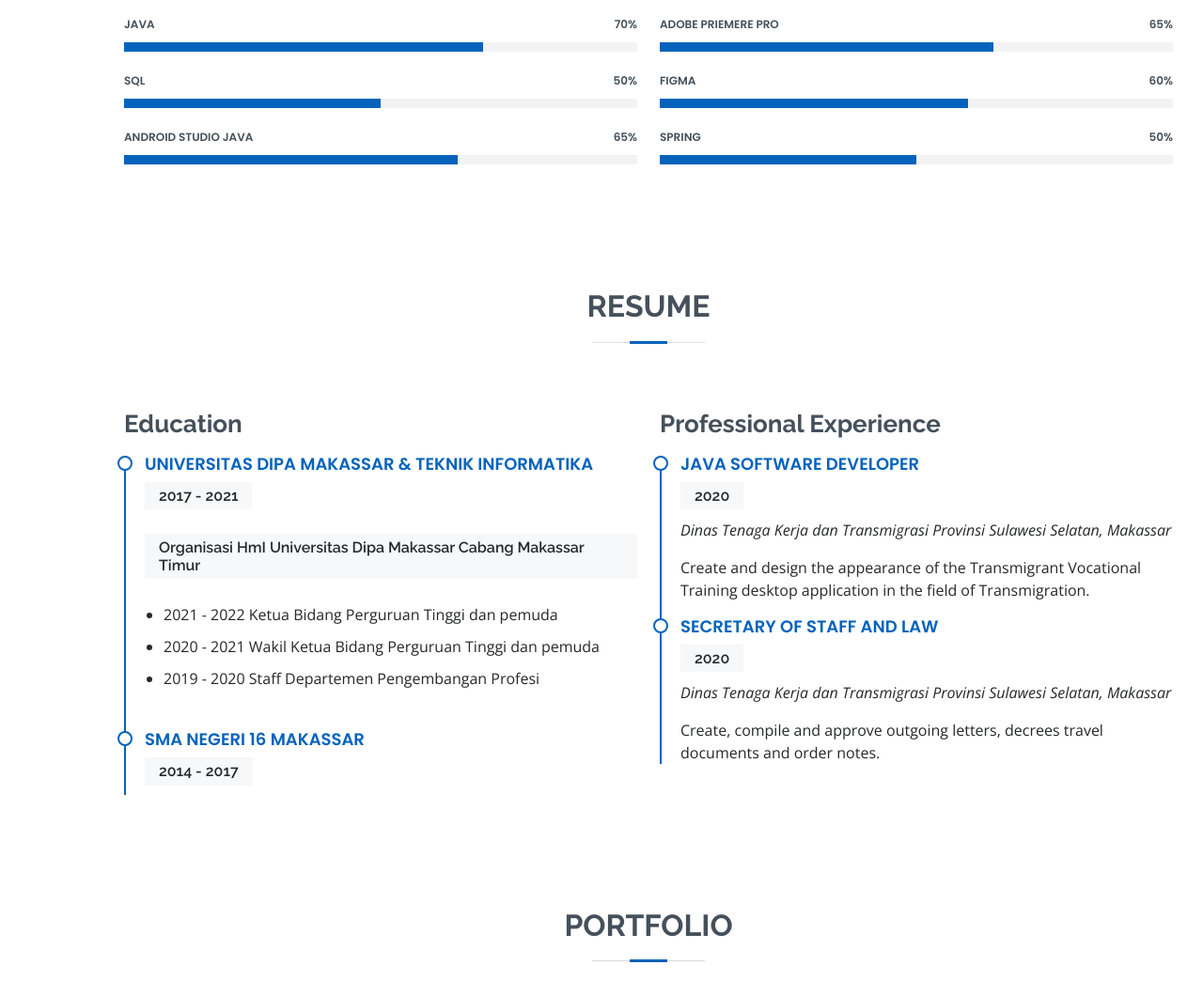
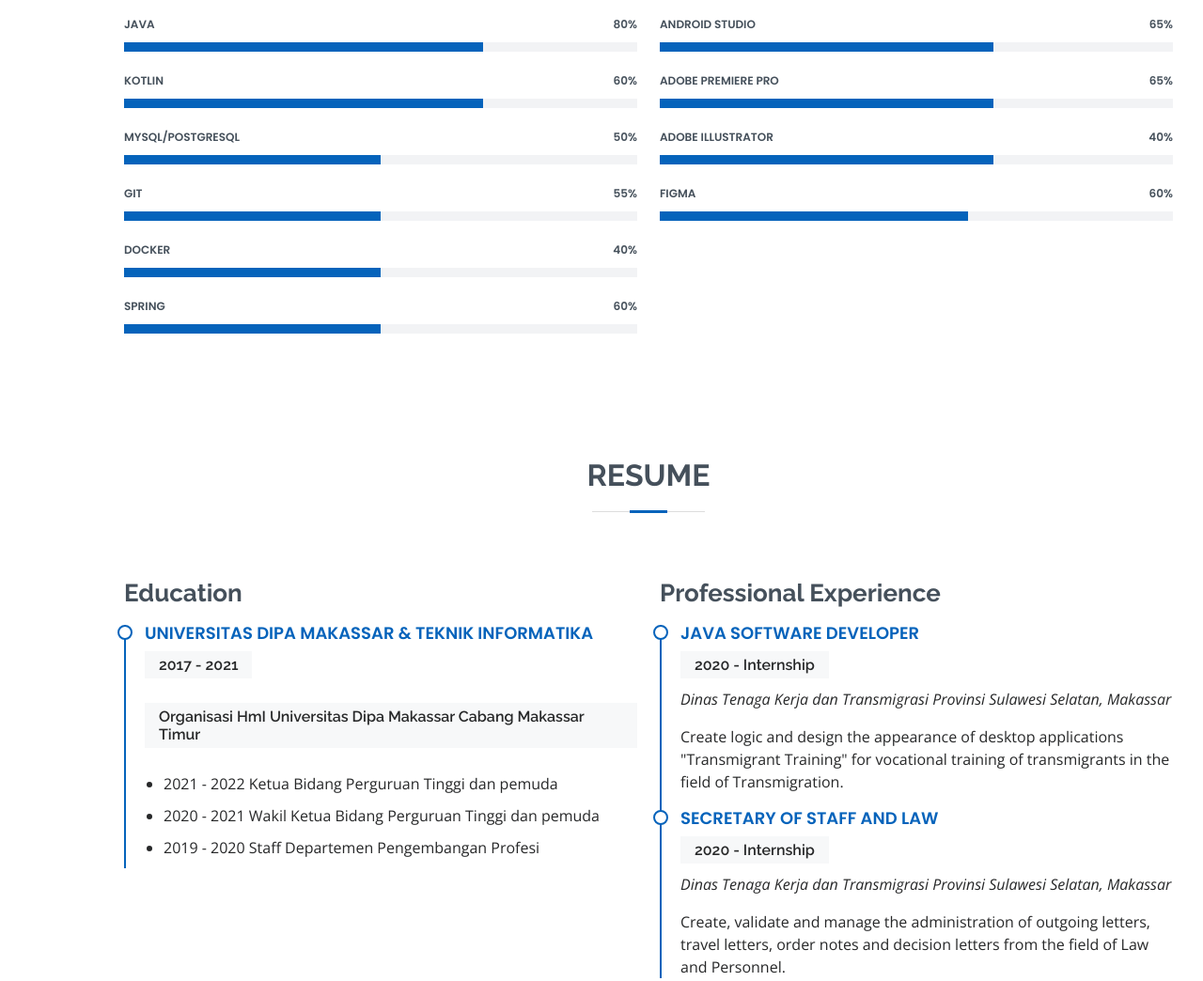
Before and after one commit to adamsrya/adamsuryapraja, a plain HTML site: page index.html in a window 1280 px wide. Shown: the part 1660-2704 px from the top of the page at 94% size. Drawn offline with nearby package versions, Linux system fonts and the light colour scheme.

Commit message:
Change Portofolio

```diff
--- a/assets/css/style.css
+++ b/assets/css/style.css
@@ -284,7 +284,7 @@ h6 {
 #hero {
   width: 100%;
   height: 100vh;
-  background: url("../img/adam.jpg") top right no-repeat;
+  background: url("../img/nature.jpg") top right no-repeat;
   background-size: cover;
   position: relative;
 }
--- a/index.html
+++ b/index.html
@@ -58,11 +58,11 @@
   <section id="hero" class="d-flex flex-column justify-content-center">
     <div class="container" data-aos="zoom-in" data-aos-delay="100">
       <h1>Adam Suryapraja</h1>
-      <p>I'm <span class="typed" data-typed-items="Android Developer,Video Editor,Java Developer, UI/UX Design"></span></p>
+      <p>I'm <span class="typed" data-typed-items="Java Developer,Video Editor,Software Engineer(Android), UI Design"></span></p>
       <div class="social-links">
         <a href="https://twitter.com/adamsryap" class="twitter" target="_blank"><i class="bx bxl-twitter"></i></a>
         <a href="https://api.whatsapp.com/send?phone=6281243788841" class="whatsapp" target="_blank"><i class="bx bxl-whatsapp"></i></a>
-        <a href="https://www.instagram.com/adamsuryapraja/" target="_blank" class="instagram"><i class="bx bxl-instagram"></i></a>
+        <a href="https://www.instagram.com/adamsuryaprajaa/" target="_blank" class="instagram"><i class="bx bxl-instagram"></i></a>
         <a href="https://github.com/adamsrya" target="_blank" class="github"><i class="bx bxl-github"></i></a>
         <a href="https://www.linkedin.com/in/adam-suryapraja-454b211a1/" target="_blank" class="linkedin"><i class="bx bxl-linkedin"></i></a>
       </div>
@@ -85,7 +85,7 @@
             <img src="assets/img/dam.jpg" class="img-fluid" alt="">
           </div>
           <div class="col-lg-8 pt-4 pt-lg-0 content">
-            <h3>Android Developer &amp; Video Editor.</h3>
+            <h3>Java Developer &amp; Software Engineer.</h3>
             <div class="row">
               <div class="col-lg-6">
                 <ul>
@@ -128,23 +128,44 @@
           <div class="col-lg-6">
 
             <div class="progress">
-              <span class="skill">Java <i class="val">70%</i></span>
+              <span class="skill">Java <i class="val">80%</i></span>
               <div class="progress-bar-wrap">
                 <div class="progress-bar" role="progressbar" aria-valuenow="70" aria-valuemin="0" aria-valuemax="100"></div>
               </div>
             </div>
 
             <div class="progress">
-              <span class="skill">SQL <i class="val">50%</i></span>
+              <span class="skill">Kotlin <i class="val">60%</i></span>
+              <div class="progress-bar-wrap">
+                <div class="progress-bar" role="progressbar" aria-valuenow="70" aria-valuemin="0" aria-valuemax="100"></div>
+              </div>
+            </div>
+
+            <div class="progress">
+              <span class="skill">Mysql/Postgresql <i class="val">50%</i></span>
               <div class="progress-bar-wrap">
                 <div class="progress-bar" role="progressbar" aria-valuenow="50" aria-valuemin="0" aria-valuemax="100"></div>
               </div>
             </div>
 
             <div class="progress">
-              <span class="skill">Android Studio Java <i class="val">65%</i></span>
+              <span class="skill">Git <i class="val">55%</i></span>
               <div class="progress-bar-wrap">
-                <div class="progress-bar" role="progressbar" aria-valuenow="65" aria-valuemin="0" aria-valuemax="100"></div>
+                <div class="progress-bar" role="progressbar" aria-valuenow="50" aria-valuemin="0" aria-valuemax="100"></div>
+              </div>
+            </div>
+
+            <div class="progress">
+              <span class="skill">Docker <i class="val">40%</i></span>
+              <div class="progress-bar-wrap">
+                <div class="progress-bar" role="progressbar" aria-valuenow="50" aria-valuemin="0" aria-valuemax="100"></div>
+              </div>
+            </div>
+
+            <div class="progress">
+              <span class="skill">Spring <i class="val">60%</i></span>
+              <div class="progress-bar-wrap">
+                <div class="progress-bar" role="progressbar" aria-valuenow="50" aria-valuemin="0" aria-valuemax="100"></div>
               </div>
             </div>
 
@@ -153,7 +174,21 @@
           <div class="col-lg-6">
 
             <div class="progress">
-              <span class="skill">Adobe Priemere Pro <i class="val">65%</i></span>
+              <span class="skill">Android Studio <i class="val">65%</i></span>
+              <div class="progress-bar-wrap">
+                <div class="progress-bar" role="progressbar" aria-valuenow="65" aria-valuemin="0" aria-valuemax="100"></div>
+              </div>
+            </div>
+
+            <div class="progress">
+              <span class="skill">Adobe Premiere Pro <i class="val">65%</i></span>
+              <div class="progress-bar-wrap">
+                <div class="progress-bar" role="progressbar" aria-valuenow="65" aria-valuemin="0" aria-valuemax="100"></div>
+              </div>
+            </div>
+
+            <div class="progress">
+              <span class="skill">Adobe Illustrator <i class="val">40%</i></span>
               <div class="progress-bar-wrap">
                 <div class="progress-bar" role="progressbar" aria-valuenow="65" aria-valuemin="0" aria-valuemax="100"></div>
               </div>
@@ -166,12 +201,7 @@
               </div>
             </div>
 
-            <div class="progress">
-              <span class="skill">Spring <i class="val">50%</i></span>
-              <div class="progress-bar-wrap">
-                <div class="progress-bar" role="progressbar" aria-valuenow="50" aria-valuemin="0" aria-valuemax="100"></div>
-              </div>
-            </div>
+
 
           </div>
 
@@ -205,26 +235,23 @@
                 </ul>
               </p>
             </div>
-            <div class="resume-item">
-              <h4>SMA Negeri 16 Makassar</h4>
-              <h5>2014 - 2017</h5>
-            </div>
+
           </div>
           <div class="col-lg-6">
             <h3 class="resume-title">Professional Experience</h3>
             <div class="resume-item">
               <h4>Java Software Developer</h4>
-              <h5>2020</h5>
+              <h5>2020 - Internship</h5>
               <p><em>Dinas Tenaga Kerja dan Transmigrasi Provinsi Sulawesi Selatan, Makassar </em></p>
-             <span>Create and design the appearance of the Transmigrant
-               Vocational Training desktop application in the field of Transmigration.</span>
+             <span>Create logic and design the appearance of desktop applications
+              "Transmigrant Training" for vocational training of transmigrants in the field of Transmigration.</span>
             </div>
             <div class="resume-item">
               <h4>Secretary of Staff and Law </h4>
-              <h5>2020</h5>
+              <h5>2020 - Internship</h5>
               <p><em>Dinas Tenaga Kerja dan Transmigrasi Provinsi Sulawesi Selatan, Makassar</em></p>
-              <span>Create, compile and approve outgoing letters, decrees
-                travel documents and order notes.</span>
+              <span>Create, validate and manage the administration of outgoing letters, travel letters, order notes and decision letters from the field of Law and Personnel.
+                </span>
             </div>
           </div>
         </div>
@@ -541,7 +568,7 @@
       <div class="social-links">
         <a href="https://twitter.com/adamsryap" class="twitter" target="_blank"><i class="bx bxl-twitter"></i></a>
         <a href="https://api.whatsapp.com/send?phone=6281243788841" class="whatsapp" target="_blank"><i class="bx bxl-whatsapp"></i></a>
-        <a href="https://www.instagram.com/adamsuryapraja/" class="instagram" target="_blank"><i class="bx bxl-instagram"></i></a>
+        <a href="https://www.instagram.com/adamsuryaprajaa/" class="instagram" target="_blank"><i class="bx bxl-instagram"></i></a>
 
         <a href="https://github.com/adamsrya" class="instagram" target="_blank"><i class="bx bxl-github"></i></a>
         <a href="https://www.linkedin.com/in/adam-suryapraja-454b211a1/" class="linkedin" target="_blank"><i class="bx bxl-linkedin"></i></a>
```
Also changed, not shown: assets/img/adam.jpg (deleted), assets/img/nature.jpg (added), 1 other file.
